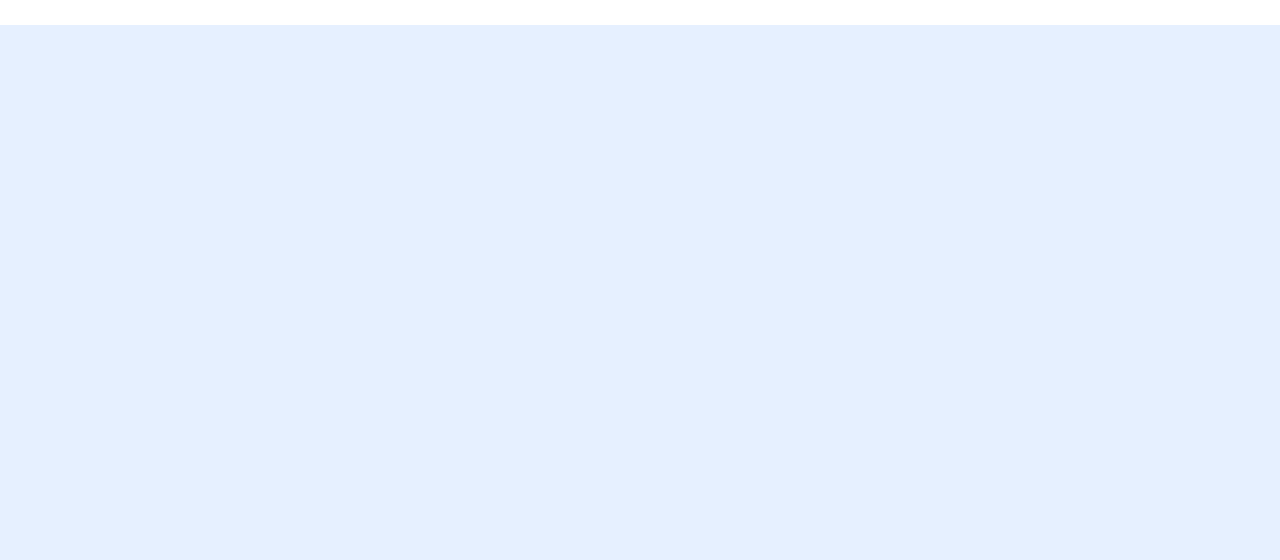
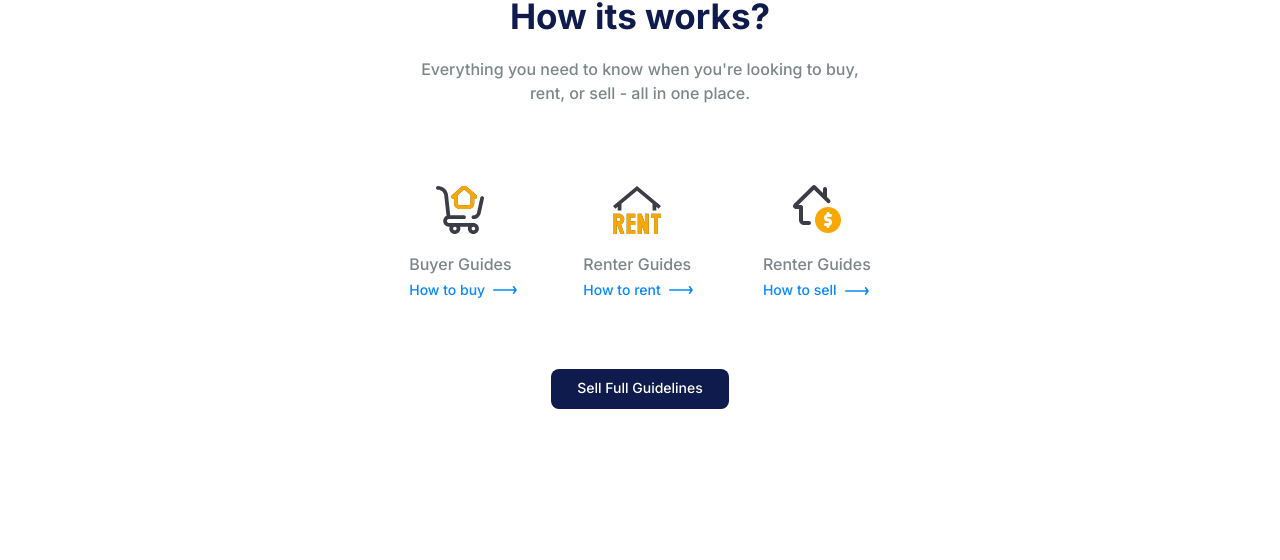
Before and after one commit to MatheusWFranca/bisnik, a plain HTML site: page index.html in a window 1280 px wide. Shown: the part 1155-1715 px from the top of the page. Before the commit the page ends 1180 px from the top, so only its background shows below. Drawn offline with Linux system fonts and the light colour scheme.

Commit message:
How section

```diff
--- a/index.html
+++ b/index.html
@@ -60,8 +60,37 @@
         <img src="/assets/logos.svg" alt="Partners Logo">
       </div>
     </div>
+  </section>
 
+  <section class="how-works">
+    <div class="how-container">
+      <div class="title">
+        <h2>How its works?</h2>
+        <p>Everything you need to know when you're looking to buy, <br> rent, or sell - all in one place.</p>
+      </div>
+      <div class="seller-type">
+        <div class="seller-icons">
+          <img src="/assets/buyer.svg" alt="Buy">
+          <p>Buyer Guides</p>
+          <a href="#">How to buy</a>
+        </div>
+        <div>
+          <img src="/assets/rent.svg" alt="Rent">
+          <p>Renter Guides</p>
+          <a href="#">How to rent</a>
+        </div>
+        <div>
+          <img src="/assets/sell.svg" alt="Sell">
+          <p>Renter Guides</p>
+          <a href="#">How to sell</a>
+        </div>
+      </div>
+      <div class="gd-link">
+      <a class="guideline" href="#">Sell Full Guidelines</a>
+    </div>
+    </div>
   </section>
+
 </body>
 
 </html>
--- a/styles/style.css
+++ b/styles/style.css
@@ -77,9 +77,9 @@ header {
 }
 
 .navbar-left {
-  text-align:right;
+  text-align: right;
   padding: 10px;
-  justify-content:flex-end;
+  justify-content: flex-end;
 }
 
 .submit {
@@ -118,6 +118,7 @@ header {
   header {
     width: 100%;
   }
+
   .navbar {
     flex-direction: column-reverse;
   }
@@ -182,7 +183,7 @@ header {
 
 .reviews-section {
   width: 100%;
-  height: 450px;
+  height: 400px;
   padding-top: 95px;
   background: #fff;
 }
@@ -204,3 +205,111 @@ header {
 .section-container h1 {
   color: #000336;
 }
+
+
+/* How its works */
+
+.how-works {
+  width: 100%;
+  height: 585px;
+  background: #fff;
+}
+
+.how-container {
+  width: 685px;
+  height: 430px;
+  margin: 0 auto;
+}
+
+.title {
+  text-align: center;
+}
+
+
+.title:first-child::before {
+  content: '';
+  width: 20px;
+  height: 4px;
+  border-radius: 5px;
+  background: var(--dark-blue);
+  position: absolute;
+  right: 50%;
+}
+
+.title h2 {
+  font-size: 35px;
+  font-weight: bold;
+  color: var(--dark-blue);
+
+  letter-spacing: 1;
+  padding-top: 20px;
+}
+
+.title p {
+  color: var(--light-gray-100);
+  font-size: 16px;
+
+  line-height: 1.5;
+  margin: 20px 0px;
+}
+
+.seller-type {
+  display: flex;
+  flex-wrap: wrap;
+  justify-content: space-evenly;
+  align-items: center;
+
+  margin-top: 40px;
+  padding: 40px;
+}
+
+.seller-type img {
+  display: block;
+  margin: 0 auto;
+  padding-bottom: 20px;
+}
+
+.seller-type p {
+  color: var(--light-gray-100);
+
+  padding-bottom: 5px;
+  letter-spacing: 1;
+}
+
+.seller-type a {
+  font-size: 14px;
+  color: #0689FF;
+  padding-right: 5px;
+}
+
+.seller-type a:after {
+  content: "";
+  display: inline-block;
+
+  padding: 15px 0px 0px 15px;
+  width: 25px;
+  height: 8px;
+  position: absolute;
+
+  background: url('/assets/vector.svg') center no-repeat;
+}
+
+.gd-link {
+  display: flex;
+  justify-content: space-around;
+  margin-top: 30px;
+}
+
+.guideline {
+  font-size: 14px;
+  color: #fff;
+
+  width: 178px;
+  height: 40px;
+  padding: 10px 20px;
+  text-align: center;
+
+  background-color: var(--dark-blue);
+  border-radius: 8px;
+  transition: .2s;
+}
```
Also changed, not shown: assets/buyer.svg (added), assets/rent.svg (added), assets/sell.svg (added), assets/vector.svg (added). Lines whose indentation alone changed are shown as unchanged.
